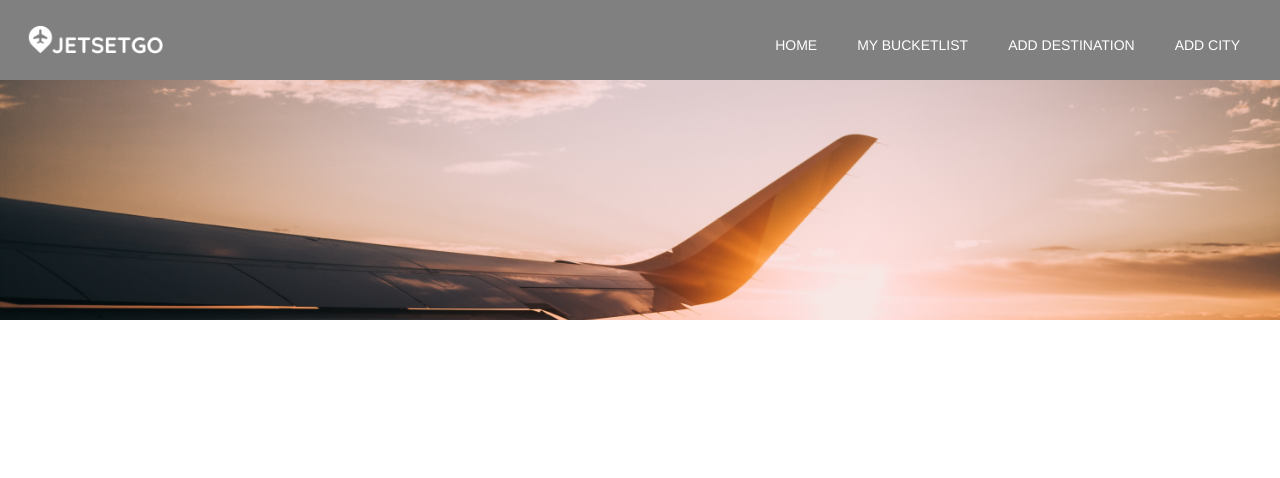
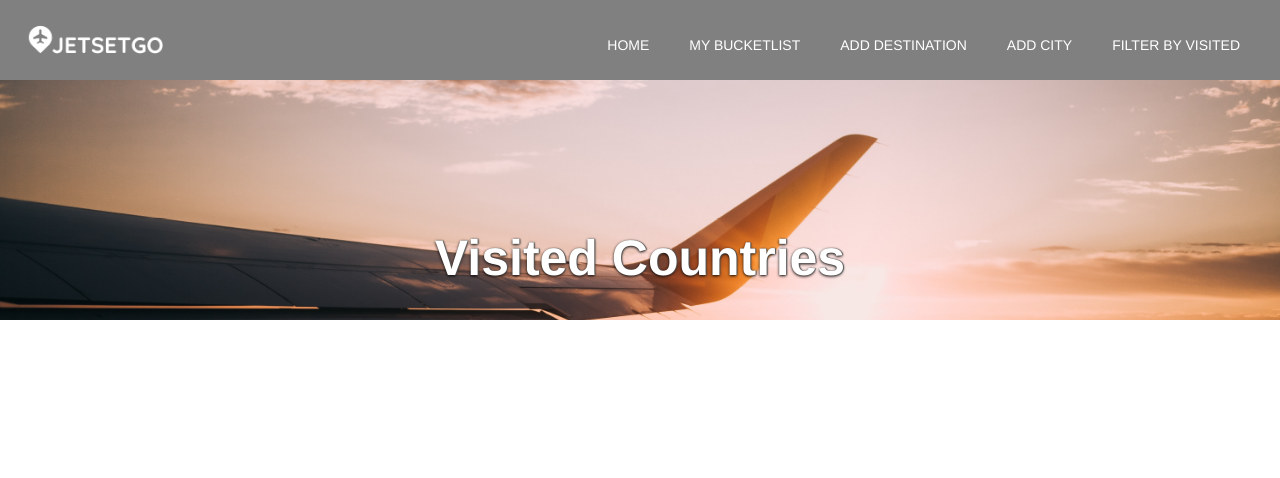
Before and after one commit to Corrine2212/project_01_travel_bucket_list, a Flask app: page /countries/visited in a window 1280 px wide. Shown: the top 478 px of the page. Run offline with Flask 3, Linux system fonts and the light colour scheme; data that the repository does not hold is empty; some libraries are stand-ins or nearby versions.

Commit message:
added extension - view countries visited

```diff
--- a/controllers/countries_controller.py
+++ b/controllers/countries_controller.py
@@ -13,14 +13,22 @@ countries_blueprint = Blueprint("countries", __name__)
 @countries_blueprint.route('/countries')
 def list_all_countries():
     countries = country_repository.select_all()
+    visited_countries = country_repository.select_visited_countries()
     cities = city_repository.select_all()
-    return render_template('countries/index.html', all_countries = countries, all_cities = cities)
+    return render_template('countries/index.html', all_countries=countries, visited_countries=visited_countries, all_cities=cities)
 
 @countries_blueprint.route('/countries/show')
 def list_cities_by_country(country_name):
     country = country_repository.select(country_name)
     cities = city_repository.select(country)
     return render_template('cities/index.html', all_cities_by_country=cities)
+
+
+@countries_blueprint.route('/countries/visited')
+def visited_countries():
+    visited_countries = country_repository.select_visited_countries()
+    return render_template('countries/visited_countries.html', visited_countries=visited_countries)
+
 
 # NEW
 # GET '/countries/new'
--- a/repositories/country_repository.py
+++ b/repositories/country_repository.py
@@ -10,6 +10,22 @@ def save(country):
     id = results[0]['id']
     country.id = id
     return country
+
+
+def select_visited_countries():
+    visited_countries = []
+
+    sql = "SELECT * FROM countries WHERE visited = %s"
+    values = [True]
+    results = run_sql(sql, values)
+
+    if results:
+        for row in results:
+            country = Country(row['country_name'], row['visited'], row['id'])
+            visited_countries.append(country)
+
+    return visited_countries
+
 
 def select(id):
     country = None
--- a/static/style.css
+++ b/static/style.css
@@ -492,3 +492,11 @@ button:hover {
     justify-content: space-evenly;
     margin-top: 0px;
 }
+
+.visited-countries-wrapper {
+    display: flex;
+    justify-content: space-evenly;
+    margin-top: 0px;
+    column-gap: 30px;
+    flex-wrap: wrap;
+}
--- a/templates/base.html
+++ b/templates/base.html
@@ -42,6 +42,8 @@
               >
             </li>
             <li><a href="{{ url_for('cities.new_city') }}">ADD CITY</a></li>
+
+            <li><a href="{{ url_for('countries.visited_countries') }}">FILTER BY VISITED</a></li>
           </div>
         </ul>
       </nav>
--- a/templates/base_homepage.html
+++ b/templates/base_homepage.html
@@ -44,6 +44,8 @@
               >
             </li>
             <li><a href="{{ url_for('cities.new_city') }}">ADD CITY</a></li>
+
+            <li><a href="{{ url_for('countries.visited_countries') }}">FILTER BY VISITED</a></li>
           </div>
         </ul>
       </nav>
--- a/templates/countries/index.html
+++ b/templates/countries/index.html
@@ -2,12 +2,13 @@
 {% block content %}
 
 <div class="country-wrapper">
+
 {% for country in all_countries %}
     <div class="countries-cities">
         <div class="content">
             <i class="fa-solid fa-location-dot fa-2x" style="color: #f08080" aria-hidden="true"></i>
             <h1>{{ country.country_name }}</h1>
-            <p>Cities to visit...</p>
+            <p><b>Cities to visit...</b></p>
             <ol>
                 {% for city in all_cities %}
                 {% if city.country.id == country.id%}
--- /dev/null
+++ b/templates/countries/visited_countries.html
@@ -0,0 +1,21 @@
+{% extends 'base.html' %}
+{% block content %}
+
+<div class="country-banner"></div>
+<div class="add-wrapper-cities"></div>
+<h1 class="country-name-wrapper">Visited Countries</h1>
+
+    <div class="visited-countries-wrapper">
+    {% for country in visited_countries %}
+    <div class="cities">
+        <div class="content">
+        <i class="fa-solid fa-location-dot fa-2x" style="color: #f08080;"></i>
+    <h3>{{ country.country_name }}</h3>
+
+        </div>
+    </div>
+    {% endfor %}
+
+    </div>
+</div>
+{% endblock content %}
```
Also changed, not shown: tests/country_test.py (+8 -1 lines), README.md.
